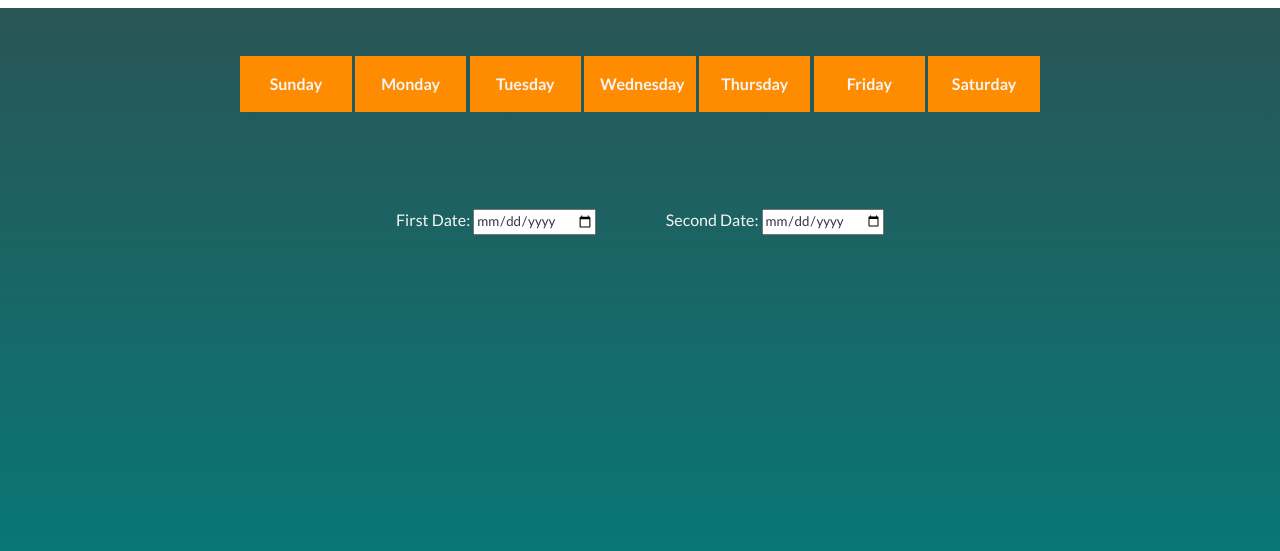
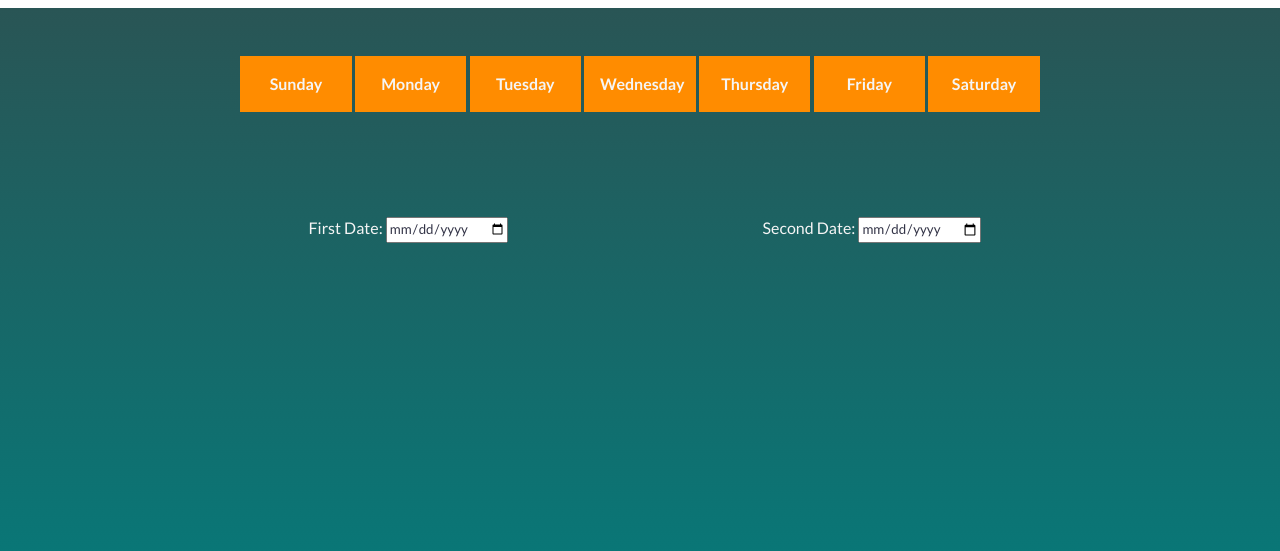
Before and after one commit to MiguelLouisLeRoux/matching_days, a plain HTML site: page index.html in a window 1280 px wide. Shown: the part 91-642 px from the top of the page. Drawn offline with nearby package versions, Linux system fonts and the light colour scheme.

Commit message:
made more responsive

```diff
--- a/dom.js
+++ b/dom.js
@@ -18,7 +18,6 @@ document.addEventListener('DOMContentLoaded', function(){
     weekDayBar.innerHTML = userDataHTML;
 
     firstDate.addEventListener("change", function() {
-        console.log(firstDate.value);
         var list = document.getElementsByTagName("li");
         var theFirstDay = theFactory.getTheFirstDay(firstDate.value);
         for (var i = 0; i < list.length; i++) {
--- a/index.html
+++ b/index.html
@@ -43,9 +43,17 @@
     <br>
     <div class="row">
         <div class="center">
-            <label class="input1"><span>First Date: <input type="date" class="date1"> </span></label>
-            <span class="gap"></span>
-            <label class="input2"><span>Second Date: <input type="date" class="date2"> </span></label>
+            <div class="col-6">
+                <div class="theDate">
+                    <label class="input1"><span>First Date: <input type="date" class="date1"> </span></label>
+                </div>
+            </div>
+            <!-- <span class="gap"></span> -->
+            <div class="col-6">
+                <div class="theDate2">
+                    <label class="input2"><span>Second Date: <input type="date" class="date2"> </span></label>
+                </div>
+            </div>
         </div>
     </div>
 
--- a/simple-grid.css
+++ b/simple-grid.css
@@ -207,14 +207,17 @@ span {
   color: whitesmoke;
 }
 
-.input1, .gap, .input2 {
+/* .input1, .gap, .input2 {
   display: inline-block;
 }
 
 .gap {
-  /* display: inline-block; */
   margin-left: 2rem;
   margin-right: 2rem;
+} */
+
+.theDate {
+  margin-bottom: 5%;
 }
 
 .green {
@@ -294,6 +297,14 @@ span {
   .hidden-sm {
     display: block;
   }
+
+  .theDate {
+    margin-left: 10%;
+  }
+
+  .theDate2 {
+    margin-right: 10%;
+  }
 }
 
 @media only screen and (min-width: 60em) { /* 960px */
@@ -301,4 +312,12 @@ span {
     width: 75%;
     max-width: 60rem;
   }
+
+  .theDate {
+    margin-left: 30%;
+  }
+
+  .theDate2 {
+    margin-right: 30%;
+  }
 }
```
